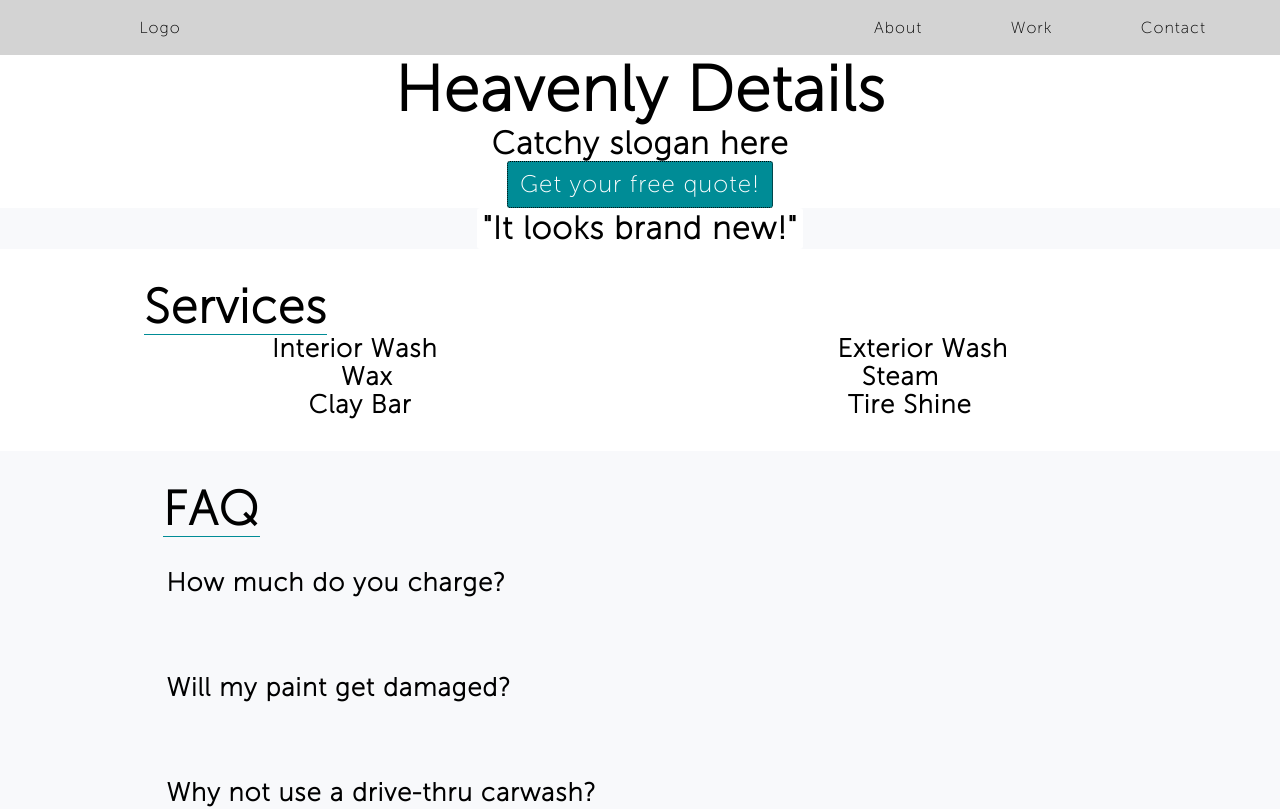
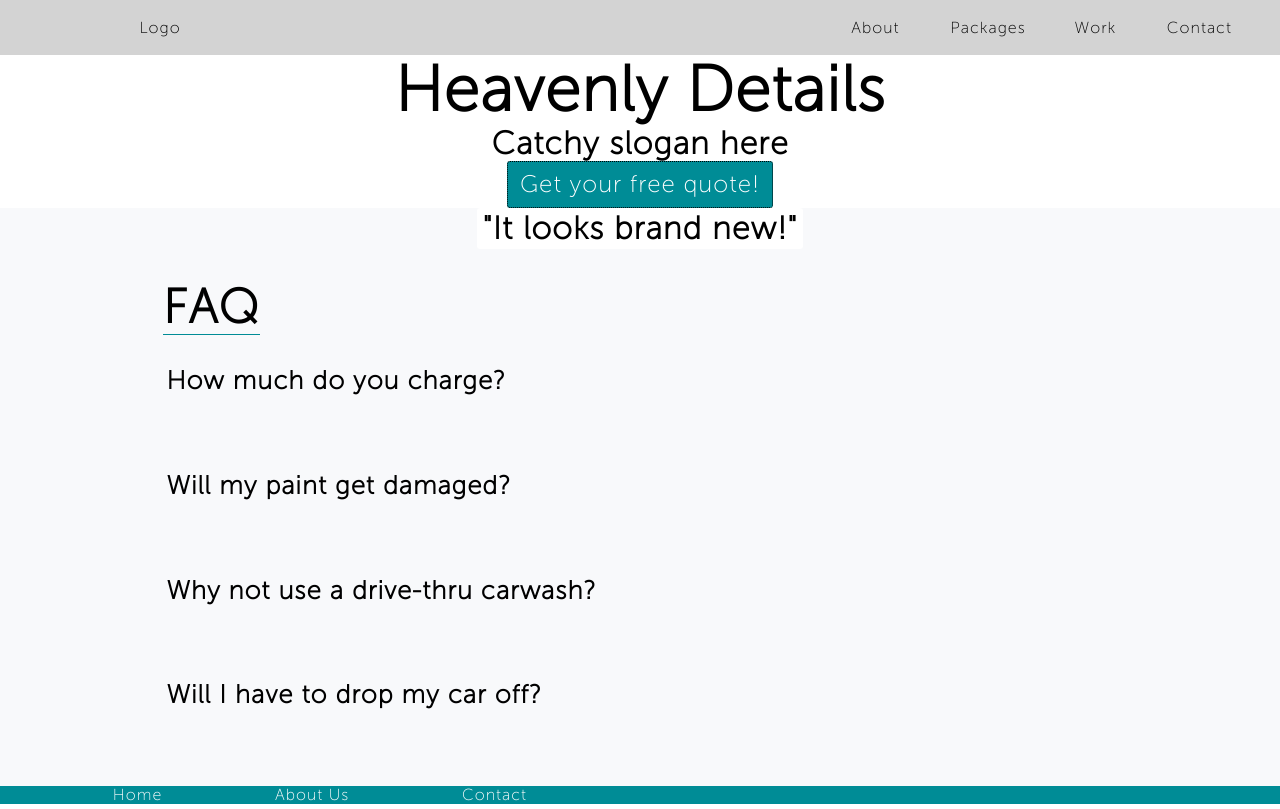
Before and after one commit to jlbroughton88/Heavenly-Details, a React (Create React App) app in the folder client/: page / in a window 1280 px wide. Shown: the top 809 px of the page. Built offline with nearby package versions, Linux system fonts and the light colour scheme.

Commit message:
added routes and pages for the routes

```diff
--- a/client/src/App.js
+++ b/client/src/App.js
@@ -1,8 +1,11 @@
 import React from 'react';
 import { BrowserRouter as Router, Route, Switch } from "react-router-dom"
 import './App.css';
-import Home from "./components/pages/Home"
-// import Footer from "./components/Footer"
+import Home from "./components/pages/Home";
+import About from "./components/pages/About";
+import Work from "./components/pages/Work";
+import Packages from "./components/pages/Packages";
+import Contact from "./components/pages/Contact";
 
 function App() {
   return (
@@ -11,6 +14,10 @@ function App() {
 
         <Switch>
           <Route exact path="/" component={Home} />
+          <Route exact path="/about" component={About} />
+          <Route exact path="/work" component={Work} />
+          <Route exact path="/packages" component={Packages} />
+          <Route exact path="/contact" component={Contact} />
         </Switch>
         {/* <Footer/> */}
       </div>
--- a/client/src/components/BurgerMenu/BurgerMenu.js
+++ b/client/src/components/BurgerMenu/BurgerMenu.js
@@ -9,9 +9,10 @@ const BurgerMenu = () => {
         <MotherDiv>
             <Menu pageWrapId={"page-wrap"} className="hamburgerMenu" width={150} right>
                 <Link id="home" className="menu-item" to="/">Home</Link>
-                <Link id="work" className="menu-item" to="/work">About</Link>
-                <Link id="Contact" className="menu-item" to="/work">Work</Link>
-                <Link id="Contact" className="menu-item" to="/contact">Contact</Link>
+                <Link id="about" className="menu-item" to="/about">About</Link>
+                <Link id="packages" className="menu-item" to="/packages">Packages</Link>
+                <Link id="work" className="menu-item" to="/work">Work</Link>
+                <Link id="contact" className="menu-item" to="/contact">Contact</Link>
             </Menu>
         </MotherDiv>
     )
--- a/client/src/components/NavBar.js
+++ b/client/src/components/NavBar.js
@@ -1,6 +1,7 @@
 import React from 'react';
 import styled from "styled-components"
-import BurgerMenu from "./BurgerMenu/BurgerMenu"
+import BurgerMenu from "./BurgerMenu/BurgerMenu";
+import { Link } from "react-router-dom";
 
 
 const NavBar = () => {
@@ -8,17 +9,28 @@ const NavBar = () => {
         <MotherDiv>
             <LeftDiv>
                 <LogoDiv>
-                     <Logo>Logo</Logo>
+                    <Link to="/">
+                        <Logo>Logo</Logo>
+                    </Link>
                 </LogoDiv>
             </LeftDiv>
 
             <RightDiv>
                 <NavLinks className="normalNav">
-                    <AboutLink className="link">About</AboutLink>
-                    <WorkLink className="link">Work</WorkLink>
-                    <ContactLink className="link">Contact</ContactLink>
+                    <Link to="/about">
+                        <AboutLink className="link">About</AboutLink>
+                    </Link>
+                    <Link to="packages">
+                        <AboutLink className="link">Packages</AboutLink>
+                    </Link>
+                    <Link to="work">
+                        <WorkLink className="link">Work</WorkLink>
+                    </Link>
+                    <Link to="contact">
+                        <ContactLink className="link">Contact</ContactLink>
+                    </Link>
                 </NavLinks>
-                <BurgerMenu className="burgerMenu"/>
+                <BurgerMenu className="burgerMenu" />
             </RightDiv>
         </MotherDiv>
     )
--- a/client/src/components/Services.js
+++ b/client/src/components/Services.js
@@ -6,41 +6,24 @@ const Services = () => {
         <MotherDiv>
             <HeadRow>
                 <HeadDiv>
-                    <Head>Services</Head>
+                    <Head>Packages</Head>
                 </HeadDiv>
             </HeadRow>
-            <Rows>
-                <Row>
-                    <Task>
-                        <TaskHead>Interior Wash</TaskHead>
+            <PackagesDiv>
+                <Package>
+                    <PackageHead>Basic</PackageHead>
+                </Package>
+                <Package>
+                    <PackageHead>Interior</PackageHead>
+                </Package>
+                <Package>
+                    <PackageHead>Ceramic</PackageHead>
+                </Package>
+                <Package>
+                    <PackageHead>Express Detail</PackageHead>
+                </Package>
+            </PackagesDiv>
 
-                    </Task>
-                    <Task>
-                        <TaskHead>Exterior Wash</TaskHead>
-
-                    </Task>
-                </Row>
-                <Row>
-                    <Task>
-                        <TaskHead>Wax</TaskHead>
-
-                    </Task>
-                    <Task>
-                        <TaskHead>Steam</TaskHead>
-
-                    </Task>
-                </Row>
-                <Row>
-                    <Task>
-                        <TaskHead>Clay Bar</TaskHead>
-
-                    </Task>
-                    <Task>
-                        <TaskHead>Tire Shine</TaskHead>
-
-                    </Task>
-                </Row>
-            </Rows>
         </MotherDiv>
     )
 }
@@ -48,7 +31,6 @@ const Services = () => {
 export default Services;
 
 const MotherDiv = styled.div`
-    height: 50%;
     display: flex;
     flex-direction: column;
     justify-content: space-evenly;
@@ -116,66 +98,34 @@ const Head = styled.h3`
     }
 `
 
-const Rows = styled.div`
+
+// PACKAGES
+
+const PackagesDiv = styled.div`
     height: 70%;
-    display: flex;
-    flex-direction: column;
-    justify-content: space-evenly;
     width: 100%;
+    display: grid;
+    grid-template-rows: 215px;
+    grid-template-columns: 22.5% 22.5% 22.5% 22.5%;
+    grid-row-gap: 20px;
+    grid-column-gap: 2.5%;
 
-    @media(max-width: 475px) {
-        justify-content: space-around;
+    @media(max-width: 600px) {
+        grid-template-columns: 50% 50%;
+        grid-template-rows: 215px 215px;
+    }
+
+    @media(max-width: 500px) {
+        grid-template-columns: 100%;
+        grid-template-rows: 215px 215px 215px 215px;
     }
 `
 
-const Row = styled.div`
-    display: flex;
-    flex-direction: row;
-    justify-content: space-evenly;
-    align-items: center;
-    width: 100%;
-
-    @media(max-width: 475px) {
-        // flex-direction: column;
-        height: 33%;
-    }
+const Package = styled.div`
+    background: #02cccc;
+    max-width: 240px;
 `
 
-const Task = styled.div`
-    height: 50%;
-    display: flex;
-    flex-direction: column;
-    justify-content: space-evenly;
-    align-items: center;
-    text-align: center;
-    padding-left: 10%;
-    padding-right: 10%;
+const PackageHead = styled.div`
 
-    @media(max-width: 475px) {
-        padding: 0;
-    }
 `
-const TaskHead = styled.h3`
-    font-size: 1.6rem;
-    margin: 0;
-
-    @media(max-width: 750px) {
-        font-size: 1.5rem
-    }
-
-    @media(max-width: 650px) {
-        font-size: 1.45rem;
-    }
-`
-const TaskPara = styled.p`
-    font-size: 1.2rem;
-    margin: 0;
-
-    @media(max-width: 750px) {
-        font-size: 1.15rem
-    }
-
-    @media(max-width: 650px) {
-        font-size: 1.1rem;
-    }
-`
--- /dev/null
+++ b/client/src/components/pages/About.js
@@ -0,0 +1,17 @@
+import React from 'react';
+import NavBar from "../NavBar";
+import Footer from "../Footer";
+import styled from "styled-components";
+
+const About = () => {
+    return (
+        <MotherDiv>
+            <NavBar/>
+            <Footer/>
+        </MotherDiv>
+    )
+}
+
+export default About;
+
+const MotherDiv = styled.div``
--- /dev/null
+++ b/client/src/components/pages/Contact.js
@@ -0,0 +1,17 @@
+import React from 'react';
+import NavBar from "../NavBar";
+import Footer from "../Footer";
+import styled from "styled-components";
+
+const Contact = () => {
+    return (
+        <MotherDiv>
+            <NavBar/>
+            <Footer/>
+        </MotherDiv>
+    )
+}
+
+export default Contact;
+
+const MotherDiv = styled.div``
--- a/client/src/components/pages/Home.js
+++ b/client/src/components/pages/Home.js
@@ -3,7 +3,6 @@ import styled from "styled-components"
 import NavBar from "../NavBar"
 import Banner from "../Banner"
 import Testamonial from '../Testamonial';
-import Services from "../Services"
 import FAQ from "../FAQ"
 import Footer from "../Footer"
 
@@ -13,7 +12,6 @@ const Home = () => {
             <NavBar/>
             <Banner/>
             <Testamonial/>
-            <Services/>
             <FAQ/>
             <Footer/>
         </MotherDiv>
--- /dev/null
+++ b/client/src/components/pages/Packages.js
@@ -0,0 +1,17 @@
+import React from 'react';
+import NavBar from "../NavBar";
+import Footer from "../Footer";
+import styled from "styled-components";
+
+const Packages = () => {
+    return (
+        <MotherDiv>
+            <NavBar/>
+            <Footer/>
+        </MotherDiv>
+    )
+}
+
+export default Packages;
+
+const MotherDiv = styled.div``
--- /dev/null
+++ b/client/src/components/pages/Work.js
@@ -0,0 +1,17 @@
+import React from 'react';
+import NavBar from "../NavBar";
+import Footer from "../Footer";
+import styled from "styled-components";
+
+const Work = () => {
+    return (
+        <MotherDiv>
+            <NavBar/>
+            <Footer/>
+        </MotherDiv>
+    )
+}
+
+export default Work;
+
+const MotherDiv = styled.div``
--- a/client/src/index.css
+++ b/client/src/index.css
@@ -1,11 +1,3 @@
-/* html, body{
-    margin: 0;
-    padding: 0;
-    height: 100%;
-    font-size: 1rem;
-    font-family:"Museo Sans";
-    letter-spacing: 1px;
-} */
 
 html {
     width: 100%;
@@ -14,21 +6,23 @@ html {
     font-family:"Museo Sans";
     letter-spacing: 1px;
     font-size: 1rem;
+    padding: 0px;
 }
 
 body {
     width: 100%;
     height: 100%;
-    /* display:table-cell; */
+    margin: 0px;
 }
 
-html, body {
-    margin: 0px;
-    padding: 0px;
-}
 #root{
     width: 100%;
     height: 100%;
+}
+
+a{
+    text-decoration: none;
+    color: inherit;
 }
 
 @font-face {
@@ -36,8 +30,7 @@ html, body {
     src: url("./components/fonts/museoSans.ttf") format("TrueType");
   }
 
-  @media(min-width: 501px) {
-
+@media(min-width: 501px) {
     .normalNav{ display: inline-block};
     .link{ display: inline-block };
     .hamburgerMenu{ display: none; };
```
Also changed, not shown: 16 other files (tests, documents, lock files or other folders).
